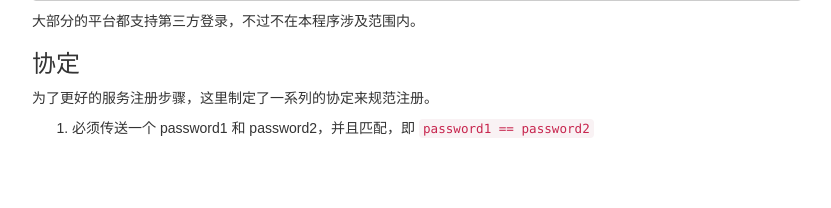
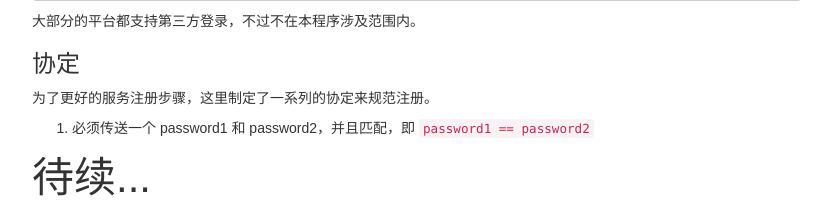
Before and after one commit to dotku/thinkphp-user, a PHP site: page /DbName/view/Home/Index/index.php in a window 1280 px wide. Shown: the part 1083-1291 px from the top of the page, without its empty margins (223-1054 px from the left). Before the commit the page ends 1221 px from the top, so only its background shows below. Run offline with PHP 8.4, Linux system fonts and the light colour scheme; some libraries are stand-ins or nearby versions.

Commit message:
update demo

```diff
--- a/view/Home/Index/index.php
+++ b/view/Home/Index/index.php
@@ -74,6 +74,7 @@
       <ol>
         <li>必须传送一个 password1 和 password2，并且匹配，即 <code>password1 == password2</code></li>
       </ol>
+      <div style="font-size: 3em">待续...</div>
     </div>
     <script>
         const __ROOT__ = "<?php echo __ROOT__ ?>";
```
